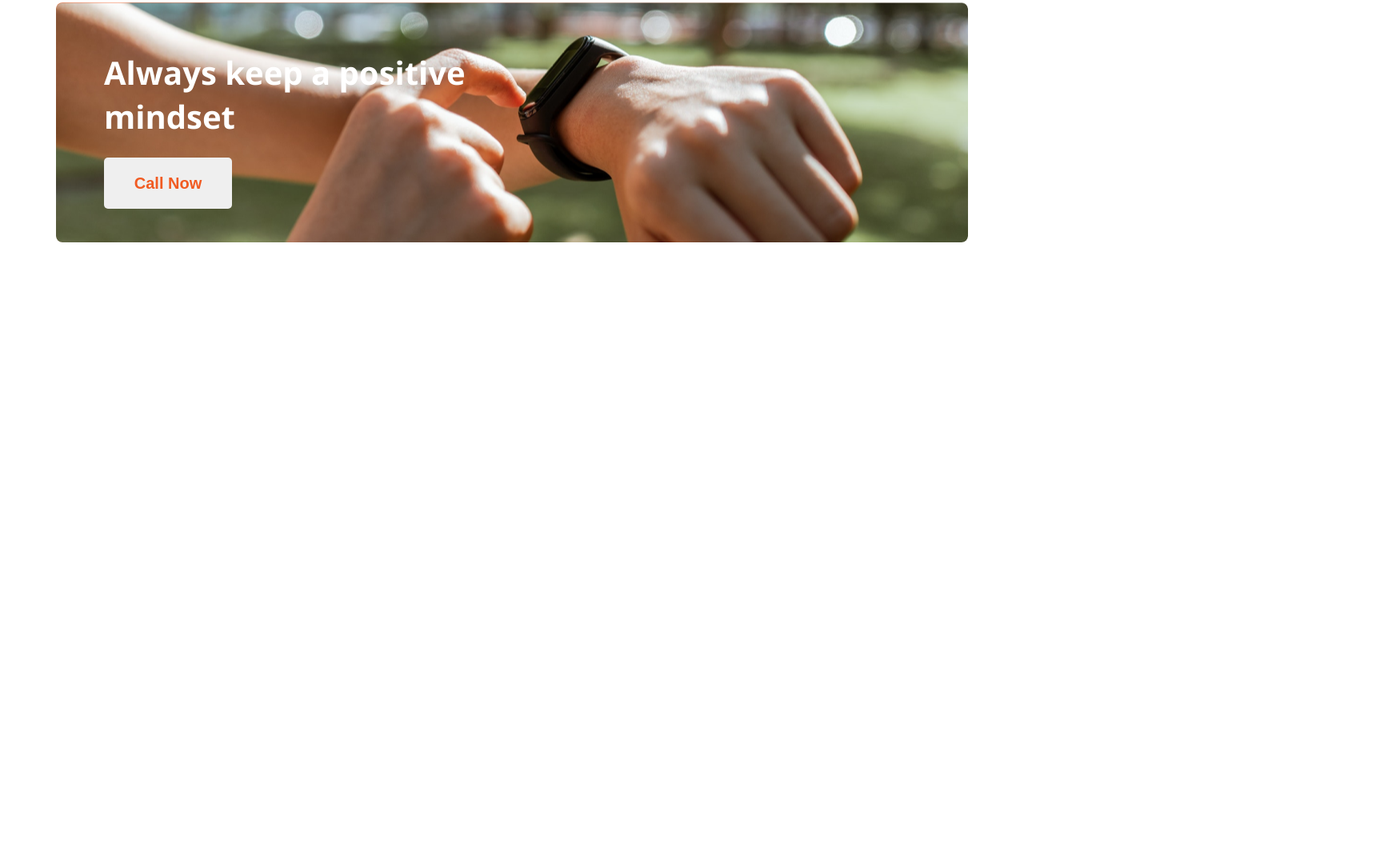
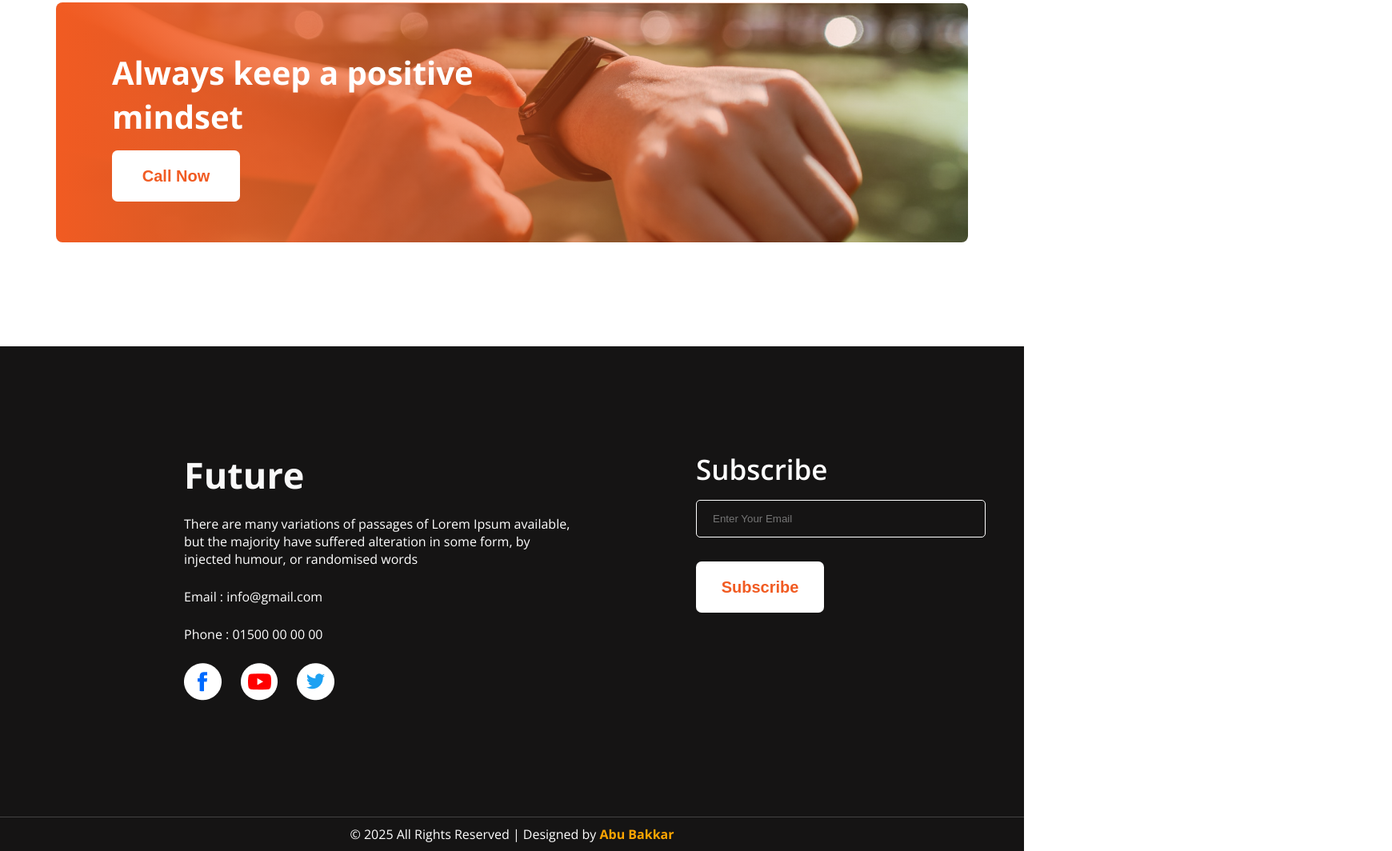
Before and after one commit to ab-bakkar71/new-year-new-me, a plain HTML site: page index.html in a window 1280 px wide. Shown: the part 2110-3174 px from the top of the page at 80% size, 1740 px wide, since content can reach past the window. Before the commit the page ends 2543 px from the top, so only its background shows below. Drawn offline with nearby package versions, Linux system fonts and the light colour scheme.

Commit message:
final Commit

```diff
--- a/index.html
+++ b/index.html
@@ -19,7 +19,7 @@
     <main>
         <section class="failures">
             <div class="images">
-                <img src="/images/person.png" alt="">
+                <img src="images/person.png" alt="">
             </div>
         <div class="failure">
             <h1 class="failure-title">My failures of previous year</h1>
@@ -59,14 +59,39 @@
             </div>
         </section>
         <section class="mindset">
-            <div class="mind" >
+            <div class="mind">
             <div class="positive">Always keep a positive mindset</div>
             <button class="btn-call-now">Call Now</button>
             </div>
         </section>
     </main>
     <footer>
+        <div class="footer-container">
+            <div class="footer-section">
+                <h4 class="footer-title">Future</h4>
+                <div class="footer-dsc">
+                    <p>There are many variations of passages of Lorem Ipsum available, but the majority have suffered alteration in some form, by injected humour, or randomised words</p>
+                <p class="email">Email : info@gmail.com</p>
+                <p >Phone : 01500 00 00 00</p>
+                </div>
+                <div class="social-link">
+                    <a href="#"><img src="images/icons/fb.png" alt="Facebook"></a>
+                    <a href="#"><img src="images/icons/youtube.png" alt="Youtube"></a>
+                    <a href="#"><img src="images/icons/twitter.png" alt="twitter"></a>
+                </div>
+                </div>
 
+            <div class="footer-section">
+                <h4 class="Subscribe" >Subscribe</h4>
+                <form class="contect" action="">
+                    <input type="email" placeholder="Enter Your Email" name="" id="">
+                </form>
+                <input class="btn-call-now" type="submit" value="Subscribe">
+            </div>
+        </div>
+        <div class="footer-credit">
+            <p>© 2025 All Rights Reserved | Designed by <span>Abu Bakkar</span></p>
+        </div>
     </footer>
 </body>
 </html>
--- a/style.css
+++ b/style.css
@@ -110,18 +110,17 @@ header{
   font-size: 25px;
   font-weight: 500;
 }
-/* mindset */
+/* mindset section */
 .mindset{
-  background-image: url('images/watch.png'), url('images/gradient2.png');
-  background-repeat: no-repeat, no-repeat;
-  background-size: cover, cover;
-  background-position: center, center;
+  background-image: linear-gradient(90deg, #F15B22 0%, rgba(241, 91, 34, 0.00) 100%), url('images/watch.png');
+  background-repeat: no-repeat;
   width: 1140px;
   height: 300px;
   margin: 130px auto;
   border-radius: 8px;
-  align-items: center;
-  z-index: 1;
+}
+.mind{
+  padding: 60px 70px;
 }
 .positive{
   width: 459px;
@@ -132,14 +131,83 @@ header{
 }
 .btn-call-now{
   color: #F15B22;
+  background-color: #FFF;
+  font-size: 20px;
+  font-weight: 600;
   width: 160px;
   height: 64px;
-  font-size: 20px;
+  border: 0;
+  border-radius: 7px;
+  margin-top: 15px;
+
+
+}
+
+/* footer style */
+footer{
+  justify-content: space-between;
+  align-items: center;
+  background-color: #151414;
+  margin-top: 100px;
+  width: 100%;
+}
+.footer-container {
+  display: flex;
+  justify-content: space-between;
+  width: 100%;
+  padding: 130px 230px 90px;
+}
+.footer-section{
+  width: 50%;
+}
+.footer-title{
+  color: #F8F8F8;
+  font-size: 45px;
+  font-weight: 700;
+  margin-bottom: 20px;
+}
+.footer-dsc{
+  width: 485px;
+  color: #fff;
+  font-size: 16px;
+}
+.email{
+  margin: 25px 0px;
+}
+.social-link{
+  margin-top: 25px;
+}
+.social-link a{
+  margin-right: 20px;
+}
+.Subscribe{
+  color: #FFF;
+  font-size: 35px;
   font-weight: 600;
+}
+.contect input{
+  display: block;
+  color: #FFF;
+  margin-top: 15px;
+  margin-bottom: 15px;
+  padding: 15px 20px;
+  background-color: #151414;
+  border: 1px solid #FFF;
   border-radius: 5px;
-  border: 0;
-  margin-top: 24px;
+  width: 50%;
 }
-.mind{
-  padding: 60px;
+.footer-credit {
+  margin-top: 50px;
+  text-align: center;
+  color: white;
+  font-size: 16px;
+  padding: 10px 0px;
+  border-top: 1px solid rgba(255, 255, 255, 0.2);
+  width: 100%;
+
 }
+
+.footer-credit span {
+  font-weight: bold;
+  color: #FFA500; /* অন্য রঙ দিতে চাইলে পরিবর্তন করুন */
+}
```
